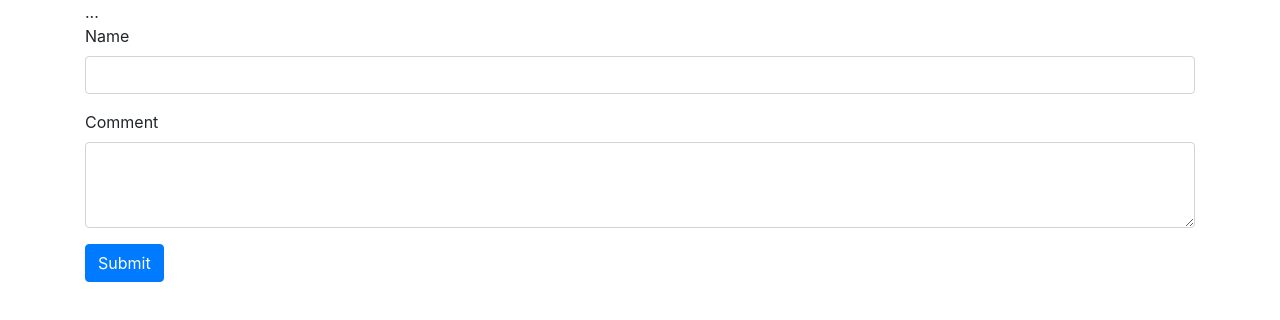
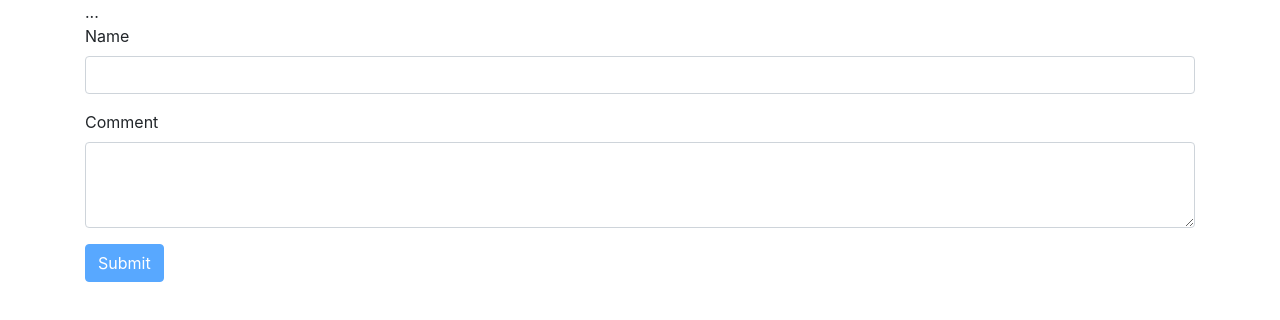
Before and after one commit to no197/angular-training, an Angular app: page / in a window 1280 px wide. Shown: the top 320 px of the page. Built offline with nearby package versions, Linux system fonts and the light colour scheme.

Commit message:
Disable button if not valid

```diff
--- a/src/app/forms/forms.component.html
+++ b/src/app/forms/forms.component.html
@@ -39,6 +39,8 @@
       ></textarea>
     </div>
 
-    <button class="btn btn-primary" type="submit">Submit</button>
+    <button class="btn btn-primary" [disabled]="!f.valid" type="submit">
+      Submit
+    </button>
   </form>
 </div>
```
